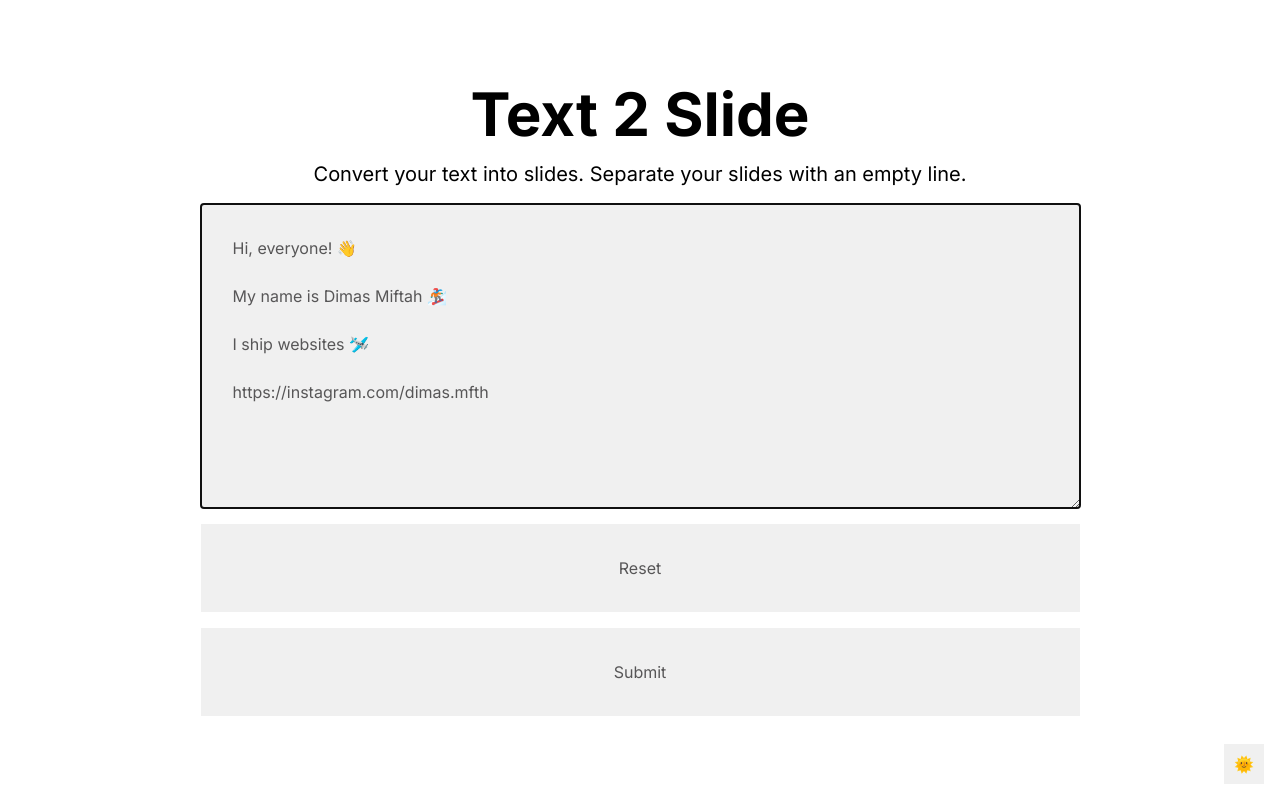
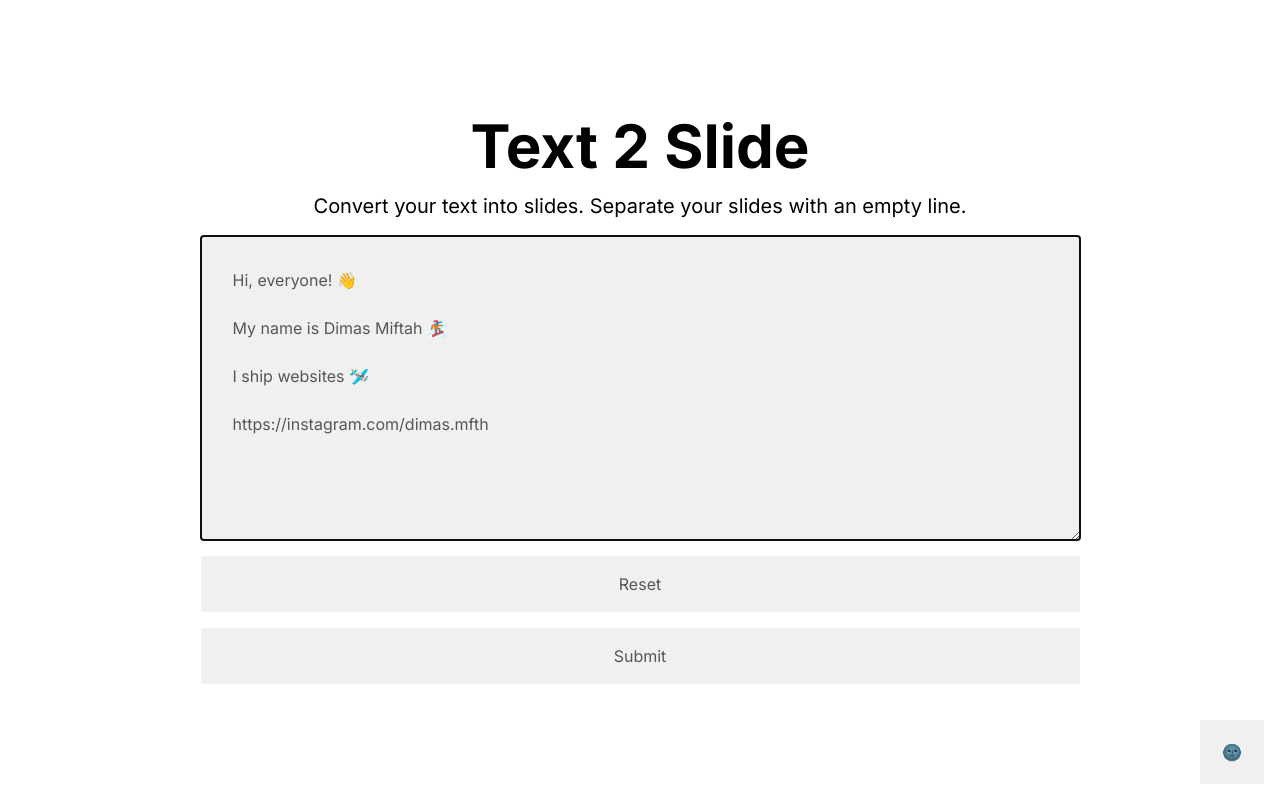
Before and after one commit to dimasmiftah/text2slide, a Next.js app: page / in a window 1280 px wide. Built offline with nearby package versions, Linux system fonts and the light colour scheme.

Commit message:
style: improve desktop styling

```diff
--- a/src/app/page.tsx
+++ b/src/app/page.tsx
@@ -32,7 +32,19 @@ export default function Home() {
 
     const formattedSlides = text
       .split('\n\n')
-      .map((slide) => slide.trim().split('\n').join('<br/>')) // Replace newlines with <br/>
+      .map((slide) => {
+        // Replace newlines with <br/>
+        const formattedSlide = slide.trim().split('\n').join('<br/>');
+
+        // Wrap URLs with <a> tags and add break-all class
+        const urlRegex = /(https?:\/\/[^\s]+)/g;
+        const slideWithLinks = formattedSlide.replace(
+          urlRegex,
+          '<a href="$1" target="_blank" rel="noopener noreferrer" class="break-all">$1</a>'
+        );
+
+        return slideWithLinks;
+      })
       .filter(Boolean);
 
     setSlides(formattedSlides);
@@ -138,24 +150,24 @@ export default function Home() {
   }, [text, slides, theme]);
 
   const renderThemeToggle = () => (
-    <button className={`w-10 h-10 color-scheme`} onClick={handleToggleTheme}>
-      {theme === 'dark' ? '🌚' : '🌞'}
+    <button className={`w-10 h-10 md:w-16 md:h-16 color-scheme`} onClick={handleToggleTheme}>
+      {theme === 'dark' ? '🌞' : '🌚'}
     </button>
   );
 
   return slides.length > 0 ? (
-    <main className='flex flex-col items-center justify-center w-screen h-svh p-4 md:p-8 lg:p-16 box-border'>
+    <main className='flex flex-col items-center justify-center w-screen h-svh p-4 md:p-8 lg:p-60 box-border'>
       <h1
-        className='text-2xl md:text-5xl lg:text-6xl font-semibold leading-snug break-all'
+        className='text-2xl md:text-5xl lg:text-6xl font-semibold leading-snug'
         dangerouslySetInnerHTML={{ __html: slides[activeSlide] }}
       />
       <nav className='flex justify-center gap-1 md:gap-2 fixed bottom-4 right-4 left-1/2 transform -translate-x-1/2 w-full'>
         {renderThemeToggle()}
-        <button className={`w-10 h-10 color-scheme`} onClick={handleShare}>
+        <button className={`w-10 h-10 md:w-16 md:h-16 color-scheme`} onClick={handleShare}>
           🔗
         </button>
         <button
-          className={`w-10 h-10 color-scheme`}
+          className={`w-10 h-10 md:w-16 md:h-16 color-scheme`}
           onClick={() =>
             alert(`
           Use the left (<) and right (>) arrow keys to navigate through the slides.
@@ -165,16 +177,16 @@ export default function Home() {
         >
           ?
         </button>
-        <button className={`w-16 h-10 color-scheme`} onClick={handleNext}>
+        <button className={`w-16 h-10 md:h-16 color-scheme`} onClick={handleNext}>
           {activeSlide + 1} / {slides.length}
         </button>
-        <button className={`w-10 h-10 color-scheme`} onClick={handleReset}>
+        <button className={`w-10 h-10 md:w-16 md:h-16 color-scheme`} onClick={handleReset}>
           {'x'}
         </button>
-        <button className={`w-10 h-10 color-scheme`} onClick={handlePrev}>
+        <button className={`w-10 h-10 md:w-16 md:h-16 color-scheme`} onClick={handlePrev}>
           {'<'}
         </button>
-        <button className={`w-10 h-10 color-scheme`} onClick={handleNext}>
+        <button className={`w-10 h-10 md:w-16 md:h-16 color-scheme`} onClick={handleNext}>
           {'>'}
         </button>
       </nav>
@@ -196,10 +208,10 @@ export default function Home() {
           cols={80}
           required
         />
-        <button type='button' className={`p-2 md:p-4 lg:p-8 color-scheme`} onClick={handleResetText}>
+        <button type='button' className={`p-2 md:p-4 color-scheme`} onClick={handleResetText}>
           Reset
         </button>
-        <button type='button' className={`p-2 md:p-4 lg:p-8 color-scheme`} onClick={handleSubmit}>
+        <button type='button' className={`p-2 md:p-4 color-scheme`} onClick={handleSubmit}>
           Submit
         </button>
       </form>
```
